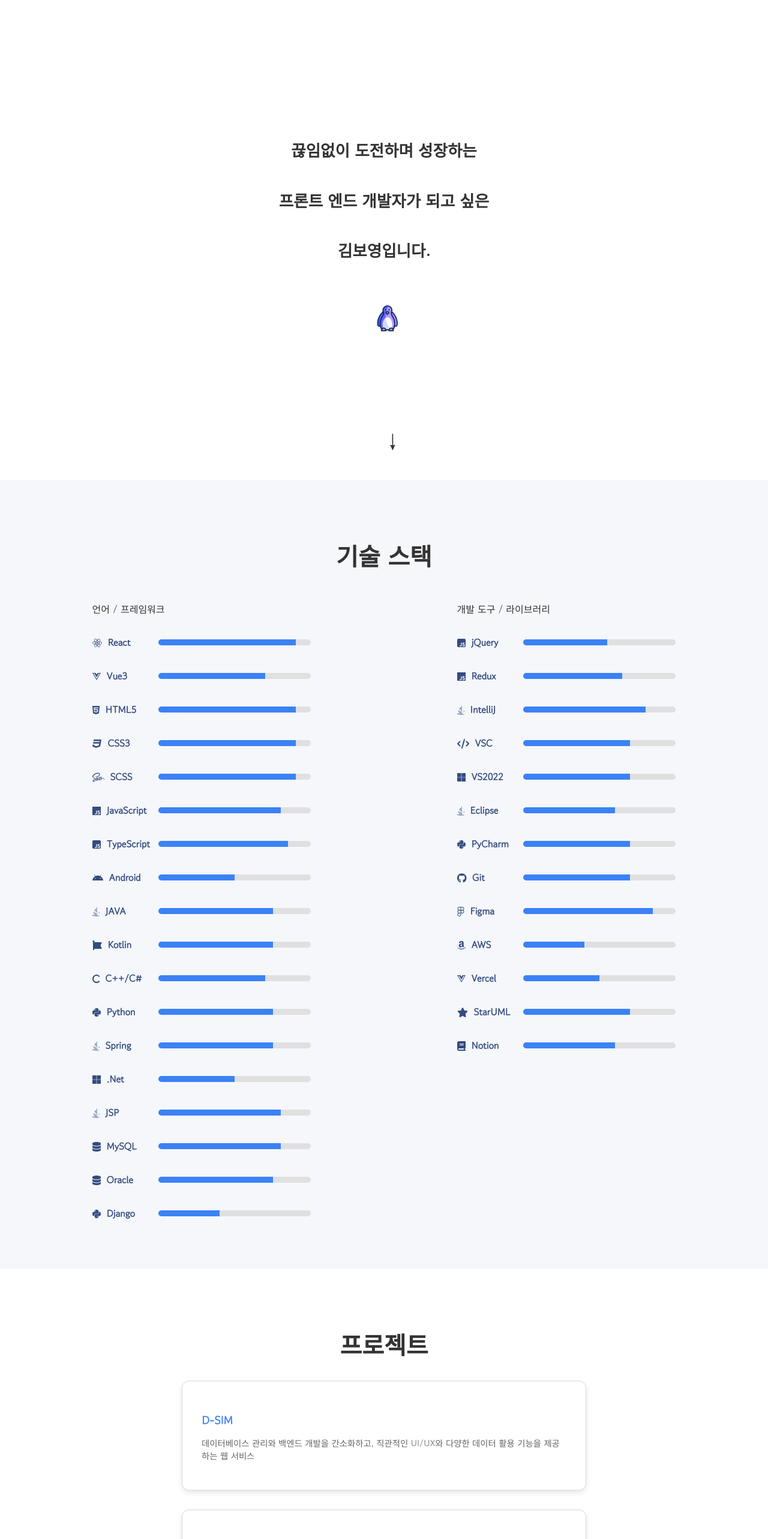
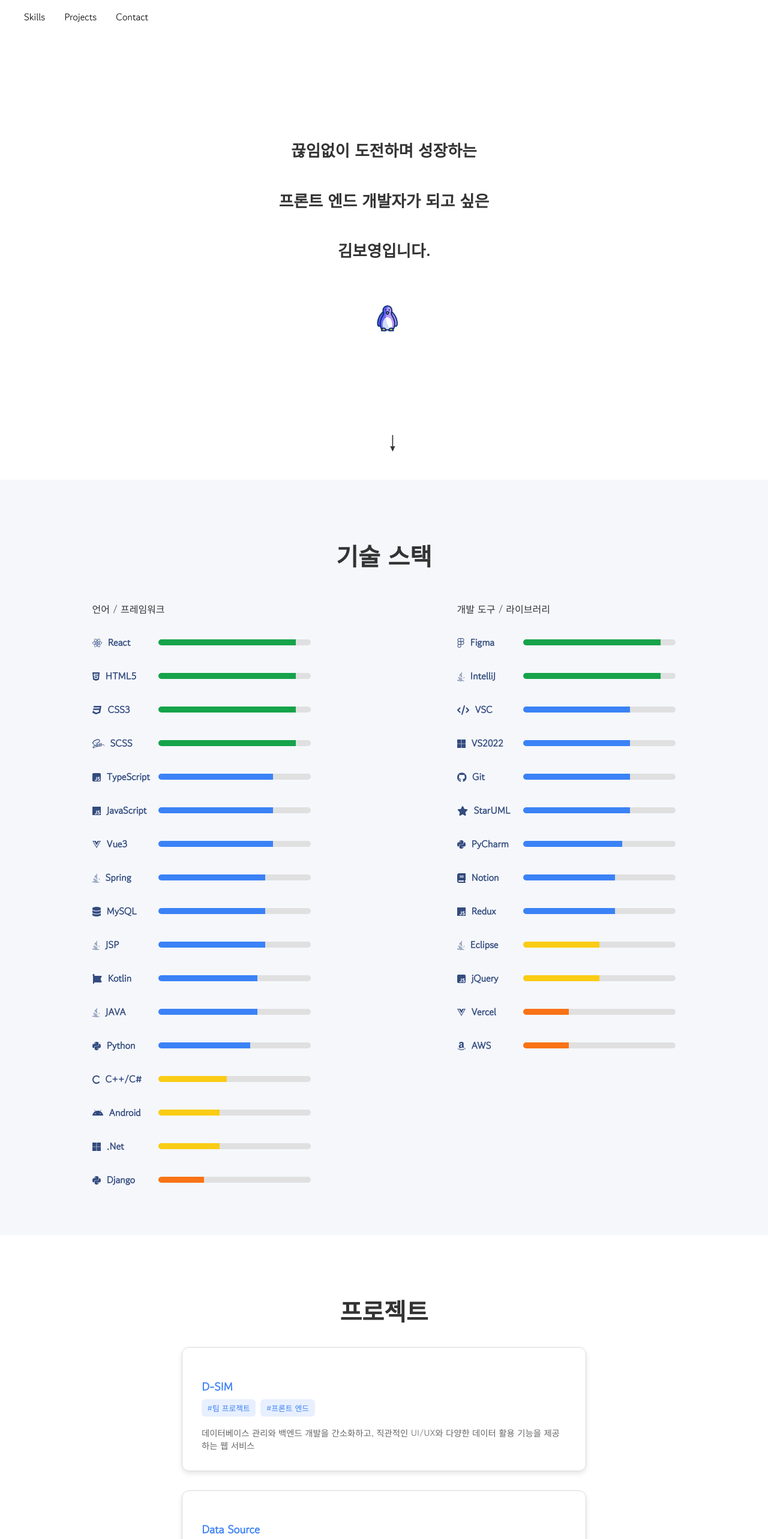
Before and after one commit to BoYoung00/portfolio_boyoung, a Vue app: page / in a window 1280 px wide. Shown: the top 2566 px of the page at 60% size. Built offline with nearby package versions, Linux system fonts and the light colour scheme.

Commit message:
11/05 헤더, 기술 스택 레벨, 프로젝트 태그 추가

```diff
--- a/public/index.html
+++ b/public/index.html
@@ -5,7 +5,7 @@
     <meta http-equiv="X-UA-Compatible" content="IE=edge">
     <meta name="viewport" content="width=device-width,initial-scale=1.0">
     <link rel="icon" href="<%= BASE_URL %>icon.png">
-    <title>BoYoung</title>
+    <title>PortfolioBY</title>
     <link href="https://fonts.googleapis.com/css2?family=Gowun+Dodum&display=swap" rel="stylesheet">
     <style>
         body {
--- a/src/App.vue
+++ b/src/App.vue
@@ -1,5 +1,10 @@
 <template>
   <div class="app">
+    <Header
+        :skillsSection="skillsSection"
+        :projectsSection="projectsSection"
+        :contactSection="contactSection"
+    />
     <FirstPage />
     <section ref="skillsSection" class="skillsSection animated-section">
       <h2 class="contentsTitle">기술 스택</h2>
@@ -17,22 +22,25 @@
       <div class="project-list">
         <ProjectCard
             v-for="(project, index) in projects"
-            :id="project.id"
-            :title="project.title"
-            :description="project.description"
+            :project="project"
             :key="index"
             @open-modal="openModal"
         />
       </div>
     </section>
+    <section  ref="contactSection" class="contactSection">
       <Footer />
+    </section>
+    <button v-if="showScrollButton" class="scroll-to-top" @click="scrollToTop">
+      ↑
+    </button>
+  </div>
 
   <CardModal
       v-if="isModalOpen"
       :content="modalContent"
       @close="isModalOpen = false"
   />
-  </div>
 </template>
 
 <script lang="ts">
@@ -41,6 +49,7 @@
 import FirstPage from "./components/FirstPage.vue";
 import ProjectCard from './components/ProjectCard.vue';
 import SkillCard from './components/SkillCard.vue';
+import Header from './components/MainHeader.vue';
 import Footer from './components/MainFooter.vue';
 import CardModal from './components/CardModal.vue';
 import {Project} from "@/type/moudules";
@@ -52,6 +61,7 @@
     ProjectCard,
     SkillCard,
     Footer,
+    Header,
     CardModal,
   },
   setup() {
@@ -61,6 +71,7 @@
     const contactSection = ref(null);
     const skillsLanCardRef = ref<InstanceType<typeof SkillCard> | null>(null);
     const skillsToolCardRef = ref<InstanceType<typeof SkillCard> | null>(null);
+    const showScrollButton = ref(false);
 
     const store = useStore();
 
@@ -82,6 +93,17 @@
     const closeModal = () => {
       isModalOpen.value = false;
     };
+
+    // 맨 위로 스크롤
+    const scrollToTop = () => {
+      window.scrollTo({ top: 0, behavior: 'smooth' });
+    };
+
+    // 가장 하단에 버튼 배치치
+   const handleScroll = () => {
+      showScrollButton.value = window.scrollY > window.innerHeight;
+    };
+
 
     // onMounted 내용 그대로
     onMounted(() => {
@@ -111,6 +133,8 @@
           observer.observe(section);
         }
       });
+
+      window.addEventListener('scroll', handleScroll);
     });
 
     return {
@@ -126,6 +150,8 @@
       modalContent,
       openModal,
       closeModal,
+      scrollToTop,
+      showScrollButton,
     };
   },
 });
@@ -138,7 +164,8 @@
   caret-color: transparent;
 
   ::-webkit-scrollbar {
-    width: 12px;
+    width: .6rem;
+    height: .6rem;
   }
   ::-webkit-scrollbar-track {
     background: #f1f1f1;
@@ -157,7 +184,6 @@
   opacity: 0;
   transform: translateY(30px);
   transition: opacity 0.6s ease, transform 0.6s ease;
-
   padding: 4rem 2rem;
   color: #333;
 }
@@ -206,13 +232,12 @@
       width: 60%;
       text-align: left;
       white-space: nowrap;
-      //min-width: 12rem;
     }
   }
 }
 
 .projectsSection {
-  background-color: white;
+  background-color: #ffffff;
   padding-bottom: 6rem;
 
   .project-list {
@@ -222,4 +247,17 @@
     gap: 2rem;
   }
 }
+
+.scroll-to-top {
+  position: fixed;
+  bottom: 2rem;
+  right: 2rem;
+  padding: .5rem .8rem;
+  background: transparent;
+  color: #3b82f6;
+  border: 3px solid #3b82f6;
+  border-radius: 100%;
+  font-size: 1.2rem;
+  cursor: pointer;
+}
 </style>
--- a/src/components/MainHeader.vue
+++ b/src/components/MainHeader.vue
@@ -1,20 +1,46 @@
 <template>
-  <header class="header">
-    <nav>
-      <a href="#introSection">소개</a>
-      <a href="#projectsSection">프로젝트</a>
-      <a href="#skillsSection">기술 스택</a>
-      <a href="#contactSection">연락처</a>
+  <header :class="['header', { 'header--scrolled': isScrolled }]">
+    <nav class="nav">
+      <ul>
+        <li @click="scrollToSection(skillsSection)">Skills</li>
+        <li @click="scrollToSection(projectsSection)">Projects</li>
+        <li @click="scrollToSection(contactSection)">Contact</li>
+      </ul>
     </nav>
   </header>
 </template>
 
 <script lang="ts">
-import { defineComponent } from 'vue'
+import { defineComponent, onMounted, ref } from 'vue';
 
 export default defineComponent({
-  name: 'MainHeader'
-})
+  name: 'MainHeader',
+  props: {
+    skillsSection: Object,
+    projectsSection: Object,
+    contactSection: Object,
+  },
+  setup() {
+    const isScrolled = ref(false);
+
+    const handleScroll = () => {
+      isScrolled.value = window.scrollY > window.innerHeight - 100;
+    };
+
+    const scrollToSection = (sectionRef: any) => {
+      sectionRef?.scrollIntoView({ behavior: 'smooth' });
+    };
+
+    onMounted(() => {
+      window.addEventListener('scroll', handleScroll);
+    });
+
+    return {
+      isScrolled,
+      scrollToSection,
+    };
+  },
+});
 </script>
 
 <style scoped lang="scss">
@@ -22,16 +48,29 @@
   position: fixed;
   top: 0;
   width: 100%;
-  background: #333;
-  color: #fff;
-  padding: 1rem;
-  text-align: center;
-  z-index: 2;
+  transition: background-color 0.3s ease;
+  z-index: 3;
 
-  nav a {
-    color: #fff;
-    margin: 0 1rem;
-    text-decoration: none;
+  &--scrolled {
+    background: #333333;
+    color: white;
+    box-shadow: 1px 0 5px rgb(0, 0, 0.2);
+  }
+
+  .nav ul {
+    display: flex;
+    gap: 2rem;
+    list-style: none;
+  }
+
+  li {
+    //font-weight: bold;
+    cursor: pointer;
+    transition: color 0.3s ease;
+
+    &:hover {
+      color: #0073e6;
+    }
   }
 }
 </style>
--- a/src/components/ProjectCard.vue
+++ b/src/components/ProjectCard.vue
@@ -3,21 +3,32 @@
       class="project-card"
       @click="openModal"
   >
-    <h3>{{ title }}</h3>
-    <p>{{ description }}</p>
+    <h3>{{ project.title }}</h3>
+    <div class="tags">
+      <span v-for="(tag, index) in project.tags" :key="index" class="tag">
+        #{{ tag }}
+      </span>
+    </div>
+    <p>{{ project.description }}</p>
   </div>
 </template>
 
 <script lang="ts">
-import { defineComponent } from 'vue';
+import { defineComponent, PropType } from 'vue';
+import { Project } from '@/type/moudules';
 
 export default defineComponent({
   name: 'ProjectCard',
-  props: ['title', 'description', 'id'],
+  props: {
+    project: {
+      type: Object as PropType<Project>,
+      required: true,
+    },
+  },
   emits: ['open-modal'],
   methods: {
     openModal() {
-      this.$emit('open-modal', { id: this.id, title: this.title, description: this.description });
+      this.$emit('open-modal', this.project);
     },
   },
 });
@@ -41,9 +52,24 @@
     font-weight: bold;
   }
 
+  .tags {
+    margin-bottom: .5rem;
+
+    .tag {
+      display: inline-block;
+      margin: 0 .5rem .5rem 0;
+      padding: .3rem .6rem;
+      font-size: .8rem;
+      color: #3b81f5;
+      background-color: #e8f0ff;
+      border-radius: 6px;
+    }
+  }
+
   p {
     color: #666;
     font-size: 0.9rem;
+    margin: 0;
   }
 
   &:hover {
--- a/src/components/SkillCard.vue
+++ b/src/components/SkillCard.vue
@@ -51,7 +51,21 @@
           setTimeout(() => {
             const percent = ref.dataset.percent;
             if (percent) {
+              const percentNum = Number(percent)
               ref.style.width = `${percent}%`;
+
+              // percent의 값에 따라 색상 조정
+              if (percentNum >= 80) {
+                ref.style.backgroundColor = '#16a34a';
+              } else if (percentNum >= 60) {
+                ref.style.backgroundColor = '#3b82f6';
+              } else if (percentNum >= 40) {
+                ref.style.backgroundColor = '#facc15';
+              } else if (percentNum >= 20) {
+                ref.style.backgroundColor = '#f97316';
+              } else {
+                ref.style.backgroundColor = '#ef4444';
+              }
             }
           }, index * 200);
         }
--- a/src/components/projects/DSim.vue
+++ b/src/components/projects/DSim.vue
@@ -44,9 +44,15 @@
       사용자 친화적이지 못했던 버전1의 UI/UX를 개선하였습니다.
     </aside>
     <ul>
-      <li>버전 1의 UI는 사용자가 기능을 직관적으로 이해하기 어려웠으며, 유사한 기능을 여러 페이지에서 사용해야 하는 불편함이 있었습니다. 이를 개선하기 위해 MS 오피스 UI에서 영감을 받아 여러 기능을 한 화면에서 사용할 수 있도록 <strong>UX를 개선</strong>하였습니다.</li>
-      <li>피그마를 활용해 팀원들과 원활하게 소통하며 UX 분석을 진행하였습니다.</li>
-      <li>피그마 링크: <a href="https://www.figma.com/design/HiQLcOQqoFMVGuJVzhZVtu/%EC%B4%88%EC%95%88%EC%9E%90?node-id=0-1&node-type=canvas&t=N1lXmfxddxWVJPAB-0" target="_blank">피그마 링크</a></li>
+      <li>버전 1의 UI는 사용자가 기능을 직관적으로 이해하기 어려웠으며, 유사한 기능을 여러 페이지에서 사용해야 하는 불편함이 있었습니다. 이를 개선하기 위해 MS 오피스 UI에서 영감을 받아 여러 기능을 한 화면에서 사용할 수 있도록 <strong>UI를 개선</strong>하였습니다.</li>
+      <li><strong>버전1 UI 프로토타입</strong> : 데이터베이스 생성부터 테이블 활용까지의 과정</li>
+      <div class="imgBox">
+        <img :src="require('@/assets/images/dataSource.png')" alt="DataSource" />
+      </div>
+      <li><strong>버전2 UX</strong> : 버전1의 잦은 화면 전환 문제를 개선한 버전2의 UI</li>
+      <img class="dSimImage" :src="require('@/assets/images/dSim.png')" alt="DataSource" />
+      <li>그 외에도 피그마를 활용해 팀원들과 원활하게 소통하며 UX 분석을 진행하였습니다.</li>
+      <li><strong>피그마 링크</strong> : <a href="https://www.figma.com/design/HiQLcOQqoFMVGuJVzhZVtu/%EC%B4%88%EC%95%88%EC%9E%90?node-id=0-1&node-type=canvas&t=N1lXmfxddxWVJPAB-0" target="_blank">D-SIM Figma</a></li>
     </ul>
 
     <aside class="contribution">
@@ -57,7 +63,8 @@
       <li><strong>SCSS 모듈</strong>을 사용해 각 컴포넌트에 독립적인 스타일을 적용하였으며, `App.module.scss` 파일을 생성하여 색상, 폰트, 자주 사용하는 스타일, 그리고 공통 스타일을 정의하였습니다. 이를 통해 모든 컴포넌트에서 해당 스타일을 상속 받아 코드의 <strong>재사용성을 높이고</strong>, 유지 보수가 쉽도록 하였습니다.</li>
       <li>`.env` 파일을 사용하여 서버와의 <strong>통신 URL을 관리</strong>하였습니다.</li>
       <li><strong>Axios</strong> 인스턴스를 생성하여 기본 URL, 인증 헤더, 및 응답 타입을 설정하고, 요청 인터셉터를 추가하여 인증 요청을 자동화하였습니다.</li>
-      <li><strong>Context</strong>를 사용하여 데이터 전역 상태 관리를 하였습니다. 훅과 컴포넌트를 분리하는 리팩토링을 진행하여 <strong>코드의 가독성</strong>을 높였습니다.</li>
+      <li><strong>Context</strong>를 사용하여 데이터 전역 상태 관리를 하였습니다. </li>
+      <li>훅과 컴포넌트를 분리하는 리팩토링을 진행하여 <strong>코드의 가독성</strong>을 높였습니다.</li>
     </ul>
 
     <aside class="contribution">
@@ -72,11 +79,11 @@
         이미지 및 폰트 최적화 진행
     </aside>
     <ul>
-      <li><strong>Lighthouse</strong>를 사용하여 웹 페이지의 속도를 평가하고, 이미지 크기를 줄이며, 폰트 CDN으로 교체하여 최적화를 진행하였습니다.</li>
+      <li><strong>Lighthouse</strong>를 사용하여 웹 페이지의 속도를 평가하고, 이미지 크기를 줄이며, 폰트를 CDN으로 교체하여 최적화를 진행하였습니다.</li>
     </ul>
 
     <aside class="contribution">
-        졸업 작품 발표 진행
+        졸업 작품회 발표 진행
     </aside>
     <ul>
       <li>PPT와 <strong>대본을 작성</strong>하였고, 시스템 개발에 대해 잘 모르는 사람도 이해할 수 있도록 내용을 쉽게 풀어 설명했습니다.</li>
@@ -126,3 +133,11 @@
 </script>
 
 <style lang="scss" src="./projects.scss" />
+
+<style lang="scss">
+.dSimImage {
+  border: 1px solid #c7c7c7;
+  width: 30vmax;
+
+}
+</style>
--- a/src/components/projects/DataSource.vue
+++ b/src/components/projects/DataSource.vue
@@ -22,7 +22,7 @@
     <h3>4. 팀 구성 및 역할</h3>
     <ul>
       <li><strong>팀 구성</strong> : 4인 (백엔드 2명, 프론트 엔드 2명)</li>
-      <li><strong>역할</strong> : 팀 리더 및 백엔드</li>
+      <li><strong>역할</strong> : 팀 리더 및 백엔드 + 디자인, 프론트 엔드 보조</li>
     </ul>
 
     <h3>5. 사용 기술 스택</h3>
--- a/src/components/projects/PortfolioBY.vue
+++ b/src/components/projects/PortfolioBY.vue
@@ -4,7 +4,7 @@
 
     <h3>1. 프로젝트 주제</h3>
     <p>
-      나를 소개하는 포트폴리오 웹 페이지 제작
+      나를 소개하는 프론트엔드 포트폴리오 웹 페이지 제작
     </p>
 
     <h3>2. 기간</h3>
@@ -23,6 +23,7 @@
       <li><strong>움직이는 펭귄</strong> : <strong>MouseEvent</strong>를 통해 펭귄 아이콘이 클릭한 위치로 이동하는 기능을 넣었습니다. </li>
       <li><strong>스크롤 애니메이션</strong> : <strong>IntersectionObserver</strong>을 통해 스크롤 애니메이션을 넣었습니다. </li>
       <li><strong>스킬 레벨바 애니메이션</strong> : ref로 하위 컴포넌트의 애니메이션을 제어하였습니다. </li>
+      <li><strong>최적화 작업</strong> : PWA 적용으로 정적 자원을 캐싱하여 성능을 개선했습니다. </li>
     </ul>
 
     <h3>5. 문제와 해결 과정</h3>
@@ -31,13 +32,13 @@
     </aside>
     <ul>
       <li><strong>문제</strong> : 배포 과정에서 package.json 파일을 찾을 수 없다는 오류가 발생했습니다.</li>
-      <li><strong>해결</strong> : 파일을 깃에 업로드하지 않은 것을 깨닫고 커밋 했습니다.</li>
+      <li><strong>해결</strong> : 파일을 깃에 업로드하지 않은 것을 깨닫고 커밋했습니다.</li>
     </ul>
 
     <h3>6. 개발 후기 및 보완 사항</h3>
     <ul>
       <li><strong>개발 후기</strong> : Veu.js에 대해 공부할 수 있었고, Vercel를 사용해볼 수 있는 좋은 기회였습니다. </li>
-      <li><strong>보완 사항</strong> : 프로젝트 카드 디자인에 사용 언어 및 포지션 등을 추가 해야합니다. 또한, 헤더 혹은 리모컨을 추가하여 화면 이동을 편하게 해야합니다.</li>
+      <li><strong>보완 사항</strong> : UI 개선 및 성능 최적화를 진행해야 합니다.</li>
     </ul>
 
     <h3>7. 깃 주소</h3>
--- a/src/components/projects/projects.scss
+++ b/src/components/projects/projects.scss
@@ -42,3 +42,7 @@
   margin: 15px 0;
   font-weight: bold;
 }
+
+.imgBox {
+  overflow: auto;
+}
--- a/src/store/index.ts
+++ b/src/store/index.ts
@@ -4,45 +4,44 @@
 export default createStore<State>({
     state: {
         projects: [
-            { id: 1, title: 'D-SIM', description: '데이터베이스 관리와 백엔드 개발을 간소화하고, 직관적인 UI/UX와 다양한 데이터 활용 기능을 제공하는 웹 서비스' },
-            { id: 2, title: 'Data Source', description: '팀 협업을 위한 데이터베이스 관리 및 버전 제어 기능을 제공하며, 자동화된 템플릿 코드 지원을 통해 효율적인 데이터 활용을 돕는 웹 서비스' },
-            { id: 3, title: 'PortfolioBY', description: '나를 소개하는 포트폴리오 웹 사이트' },
+            { id: 1, title: 'D-SIM', description: '데이터베이스 관리와 백엔드 개발을 간소화하고, 직관적인 UI/UX와 다양한 데이터 활용 기능을 제공하는 웹 서비스', tags: ['팀 프로젝트', '프론트 엔드'] },
+            { id: 2, title: 'Data Source', description: '팀 협업을 위한 데이터베이스 관리 및 버전 제어 기능을 제공하며, 자동화된 템플릿 코드 지원을 통해 효율적인 데이터 활용을 돕는 웹 서비스', tags: ['팀 프로젝트', '풀스택'] },
+            { id: 3, title: 'PortfolioBY', description: '나를 소개하는 포트폴리오 웹 사이트', tags: ['개인 프로젝트', '프론트 엔드'] },
         ],
         skillsLan: [
             { name: 'React', percent: 90, icon: 'fa-brands fa-react' },
-            { name: 'Vue3', percent: 70, icon: 'fa-brands fa-vuejs' },
             { name: 'HTML5', percent: 90, icon: 'fa-brands fa-html5' },
             { name: 'CSS3', percent: 90, icon: 'fa-brands fa-css3' },
             { name: 'SCSS', percent: 90, icon: 'fa-brands fa-sass' },
-            { name: 'JavaScript', percent: 80, icon: 'fa-brands fa-js' },
-            { name: 'TypeScript', percent: 85, icon: 'fa-brands fa-js-square' },
-            { name: 'Android', percent: 50, icon: 'fa-brands fa-android' },
-            { name: 'JAVA', percent: 75, icon: 'fa-brands fa-java' },
-            { name: 'Kotlin', percent: 75, icon: 'fa-brands fa-font-awesome' },
-            { name: 'C++/C#', percent: 70, icon: 'fa-solid fa-c' },
-            { name: 'Python', percent: 75, icon: 'fa-brands fa-python' },
-            { name: 'Spring', percent: 75, icon: 'fa-brands fa-java' },
-            { name: '.Net', percent: 50, icon: 'fa-brands fa-microsoft' },
-            { name: 'JSP', percent: 80, icon: 'fa-brands fa-java' },
-            { name: 'MySQL', percent: 80, icon: 'fa-solid fa-database' },
-            { name: 'Oracle', percent: 75, icon: 'fa-solid fa-database' },
-            { name: 'Django', percent: 40, icon: 'fa-brands fa-python' },
+            { name: 'TypeScript', percent: 75, icon: 'fa-brands fa-js-square' },
+            { name: 'JavaScript', percent: 75, icon: 'fa-brands fa-js' },
+            { name: 'Vue3', percent: 75, icon: 'fa-brands fa-vuejs' },
+            { name: 'Spring', percent: 70, icon: 'fa-brands fa-java' },
+            { name: 'MySQL', percent: 70, icon: 'fa-solid fa-database' },
+            { name: 'JSP', percent: 70, icon: 'fa-brands fa-java' },
+            { name: 'Kotlin', percent: 65, icon: 'fa-brands fa-font-awesome' },
+            { name: 'JAVA', percent: 65, icon: 'fa-brands fa-java' },
+            { name: 'Python', percent: 60, icon: 'fa-brands fa-python' },
+            { name: 'C++/C#', percent: 45, icon: 'fa-solid fa-c' },
+            { name: 'Android', percent: 40, icon: 'fa-brands fa-android' },
+            { name: '.Net', percent: 40, icon: 'fa-brands fa-microsoft' },
+            { name: 'Django', percent: 30, icon: 'fa-brands fa-python' },
         ],
         skillsTool: [
-            { name: 'jQuery', percent: 55, icon: 'fa-brands fa-square-js' },
-            { name: 'Redux', percent: 65, icon: 'fa-brands fa-js' },
-            { name: 'IntelliJ', percent: 80, icon: 'fa-brands fa-java' },
+            { name: 'Figma', percent: 90, icon: 'fa-brands fa-figma' },
+            { name: 'IntelliJ', percent: 90, icon: 'fa-brands fa-java' },
             { name: 'VSC', percent: 70, icon: 'fa-solid fa-code' },
             { name: 'VS2022', percent: 70, icon: 'fa-brands fa-microsoft' },
-            { name: 'Eclipse', percent: 60, icon: 'fa-brands fa-java' },
-            { name: 'PyCharm', percent: 70, icon: 'fa-brands fa-python' },
             { name: 'Git', percent: 70, icon: 'fa-brands fa-github' },
-            { name: 'Figma', percent: 85, icon: 'fa-brands fa-figma' },
-            { name: 'AWS', percent: 40, icon: 'fa-brands fa-amazon' },
-            { name: 'Vercel', percent: 50, icon: 'fa-brands fa-vuejs' },
             { name: 'StarUML', percent: 70, icon: 'fa-solid fa-star' },
+            { name: 'PyCharm', percent: 65, icon: 'fa-brands fa-python' },
             { name: 'Notion', percent: 60, icon: 'fa-solid fa-book' },
-        ],
+            { name: 'Redux', percent: 60, icon: 'fa-brands fa-js' },
+            { name: 'Eclipse', percent: 50, icon: 'fa-brands fa-java' },
+            { name: 'jQuery', percent: 50, icon: 'fa-brands fa-square-js' },
+            { name: 'Vercel', percent: 30, icon: 'fa-brands fa-vuejs' },
+            { name: 'AWS', percent: 30, icon: 'fa-brands fa-amazon' },
+        ]
     },
     mutations: {
         addItem(state, item: Project) {
--- a/src/type/moudules.ts
+++ b/src/type/moudules.ts
@@ -8,7 +8,9 @@
     id: number;
     title: string;
     description: string;
+    tags: string[];
 }
+
 
 export interface State {
     projects: Project[];
```
Also changed, not shown: src/assets/images/dSim.png (added), src/assets/images/dataSource.png (added). Lines whose indentation alone changed are shown as unchanged.
